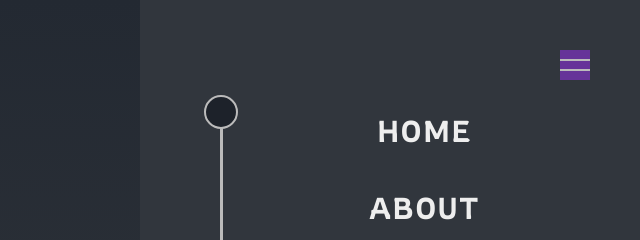
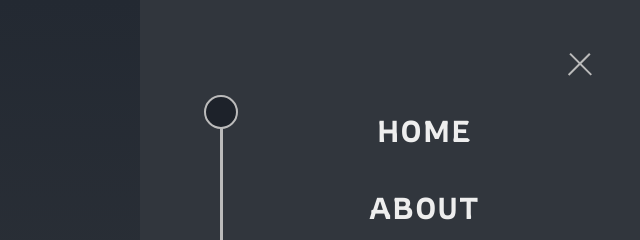
Before and after one commit to yusufskebbe/portfolio, a plain HTML site: page index.html in a window 1280 px wide. Both pictures are taken after a click on the element 1215 px from the left and 65 px from the top of the page. Shown: the top 240 px of the page, 640-1280 px from the left. Drawn offline with Linux system fonts and the light colour scheme.

Commit message:
menu icon line's rotation

```diff
--- a/style.css
+++ b/style.css
@@ -26,7 +26,6 @@ html{
   flex-direction: column;
   justify-content: space-evenly;
   align-items: center;
-  background-color: rebeccapurple;
   z-index: 200;
 }
 
@@ -34,6 +33,19 @@ html{
   width: 3rem;
   height: 0.2rem;
   background-color: #bbb;
+  transition: all .5s;
+}
+
+.change .line-1{
+
+  transform: rotateZ(45deg) translate(.7rem, -.1rem);
+
+}
+
+.change .line-2{
+
+  transform: rotateZ(-45deg) translate(.7rem, -.1rem);
+
 }
 
 .navigation{
```
